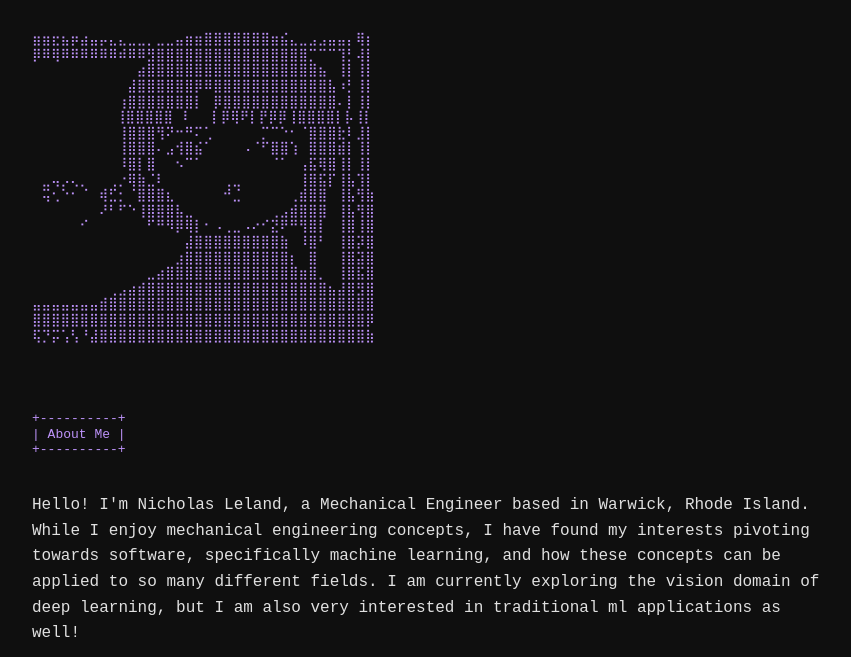
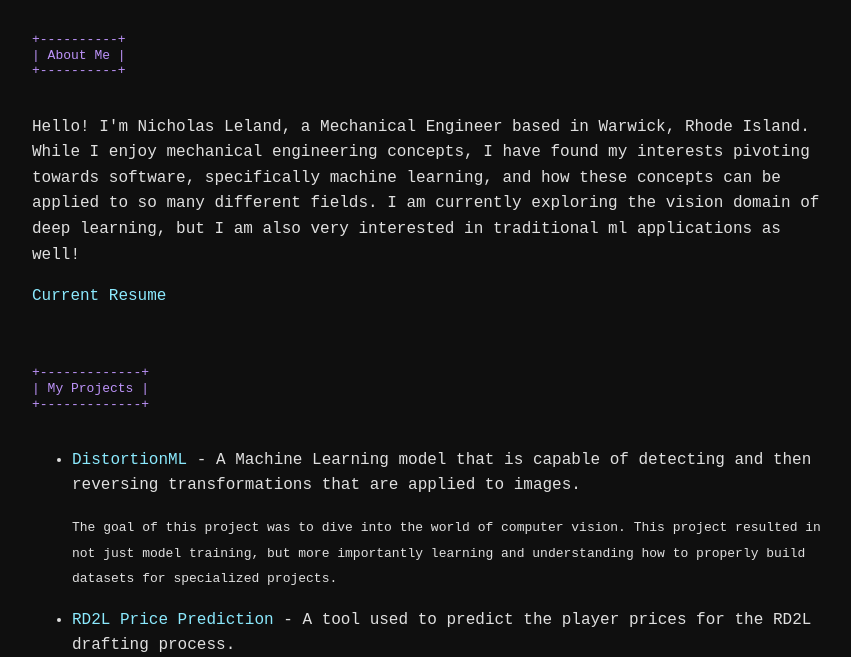
Before and after one commit to nick-leland/personal_website, a plain HTML site: page index.html in a window 1280 px wide. Shown: the part 143-800 px from the top of the page, without its empty margins (208-1059 px from the left). Drawn offline with Linux system fonts and the light colour scheme.

Commit message:
Removed Lain :(

```diff
--- a/index.html
+++ b/index.html
@@ -43,29 +43,6 @@
         <p>A Mechanical Engineer looking to transition into the world of Machine Learning.</p>
     </header>
 
-    <div class="ascii-art">
-⣶⣶⣖⣦⡶⣴⣤⡤⣄⣄⣀⣀⡀⣀⣀⣤⣶⣶⣿⣿⣿⣿⣿⣿⣿⣶⣮⣄⣀⣠⣠⣤⣤⡄⢿⡆
-⡿⠿⢿⠿⠿⠿⠿⠿⠿⠾⠿⠿⣻⣿⣿⣿⣿⣿⣿⣿⣿⣿⣿⣿⣿⣿⣿⣿⣿⡉⠉⠉⢹⡃⢼⡇
-⠀⠀⠀⠀⠀⠀⠀⠀⠀⠀⠀⣴⣿⣿⣿⣿⣿⣿⣿⣿⣿⣿⣿⣿⣿⣿⣿⣿⣿⣿⣦⠀⢸⡇⢸⡇
-⠀⠀⠀⠀⠀⠀⠀⠀⠀⠀⣼⣿⣿⣿⣿⣿⣿⡿⠿⣿⣿⣿⣿⣿⣿⣿⣿⣿⣿⣿⣿⣧⠰⡃⢸⡇
-⠀⠀⠀⠀⠀⠀⠀⠀⠀⢰⣿⣿⣿⣿⣿⣿⣿⡇⠀⡿⣿⣿⣿⣿⣿⣿⣿⣿⣿⣿⣿⣿⠄⡇⢸⡇
- ⠀⠀⠀⠀⠀⠀⠀⠀⢸⣿⣿⣿⣿⣿⠀⠇⠀⠀⡇⡿⢿⠟⡇⡟⡿⡿⢸⣿⣿⣿⣿⡇⡧⢸⡇
-⠀⠀⠀⠀⠀⠀⠀⠀⠀⢸⣿⣿⣿⢻⠝⠒⠛⠍⢁⠀⠀⠀⠀⠀⡉⠉⠑⠂⠈⣿⣿⣿⣗⠇⣸⡇
-⠀⠀⠀⠀⠀⠀⠀⠀⠀⢸⣿⣿⣿⠄⣠⢺⣿⣮⠁⠀⠀⠀⠠⠈⠋⣿⣿⢱⠀⣿⣿⣿⣾⡇⢸⡇
-⠀⠀⠀⠀⠀⠀⠀⠀⠀⠸⣿⡇⣿⠀⠀⠢⠉⠁⠀⠀⠀⠀⠀⠀⠀⠈⠁⠀⢠⣯⢿⣿⢸⡇⢸⡇
-⠀⣀⢤⡠⢄⡀⠀⠀⢀⡐⢿⣷⣈⠇⠀⠀⠀⠀⠀⠀⢀⣀⠀⠀⠀⠀⠀⠀⢸⣿⣯⡏⢸⣧⢹⡇
-⠀⢭⢂⠑⠂⠈⠀⢾⣋⡂⠈⣿⣿⣿⣆⠀⠀⠀⠀⠀⠚⣈⠀⠀⠀⠀⠀⢀⣾⣿⣿⠀⢸⣧⢻⣷
-⠀⠀⠀⠀⠀⠀⠀⠜⠃⠋⠑⢸⣿⣿⣿⣧⣀⠀⠀⠀⠀⠀⠀⠀⠀⢀⣠⣾⣿⣿⣿⠀⢸⣧⢻⣿
-⠀⠀⠀⠀⠀⠊⠀⠀⠀⠀⠀⠀⠋⠛⠻⡿⢿⡇⠂⠠⢀⣀⠠⠔⠊⣝⠟⠛⢻⣿⡇⠀⢸⣿⢸⣿
-⠀⠀⠀⠀⠀⠀⠀⠀⠀⠀⠀⠀⠀⠀⠀⠀⣼⣿⣿⣿⣿⣿⣿⣿⣿⣿⣷⠀⠸⣿⠃⠀⢸⣿⡽⣿
-⠀⠀⠀⠀⠀⠀⠀⠀⠀⠀⠀⠀⠀⠀⠀⣰⣿⣿⣿⣿⣿⣿⣿⣿⣿⣿⣿⡆⠀⣿⠀⠀⢸⣿⣽⣿
-⠀⠀⠀⠀⠀⠀⠀⠀⠀⠀⠀⠀⣀⣴⣿⣿⣿⣿⣿⣿⣿⣿⣿⣿⣿⣿⣿⣿⣶⣿⡀⠀⢸⣿⣯⣿
-⠀⠀⠀⠀⠀⠀⠀⠀⢀⣠⣴⣾⣿⣿⣿⣿⣿⣿⣿⣿⣿⣿⣿⣿⣿⣿⣿⣿⣿⣿⣿⣦⣼⣿⣻⣿
-⣤⣤⣤⣤⣤⣤⣤⣾⣿⣿⣿⣿⣿⣿⣿⣿⣿⣿⣿⣿⣿⣿⣿⣿⣿⣿⣿⣿⣿⣿⣿⣿⣿⣿⣿⣿
-⣿⣿⣿⣿⣿⣿⣿⣿⣿⣿⣿⣿⣿⣿⣿⣿⣿⣿⣿⣿⣿⣿⣿⣿⣿⣿⣿⣿⣿⣿⣿⣿⣿⣿⣿⡿
-⢯⡙⡭⢡⢣⠘⣼⣿⣿⣿⣿⣿⣿⣿⣿⣿⣿⣿⣿⣿⣿⣿⣿⣿⣿⣿⣿⣿⣿⣿⣿⣿⣿⣿⣿⣷
-
-    </div>
 
     <section class="section">
 
```
